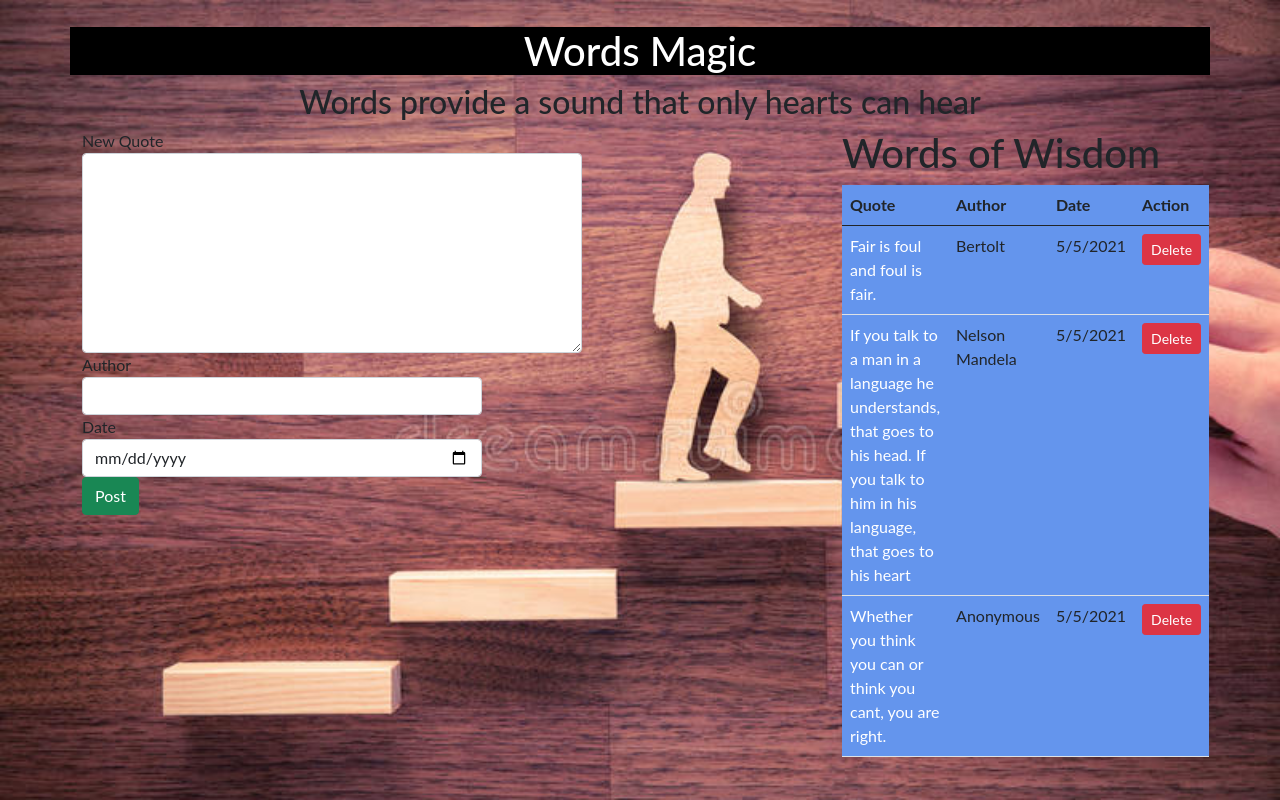
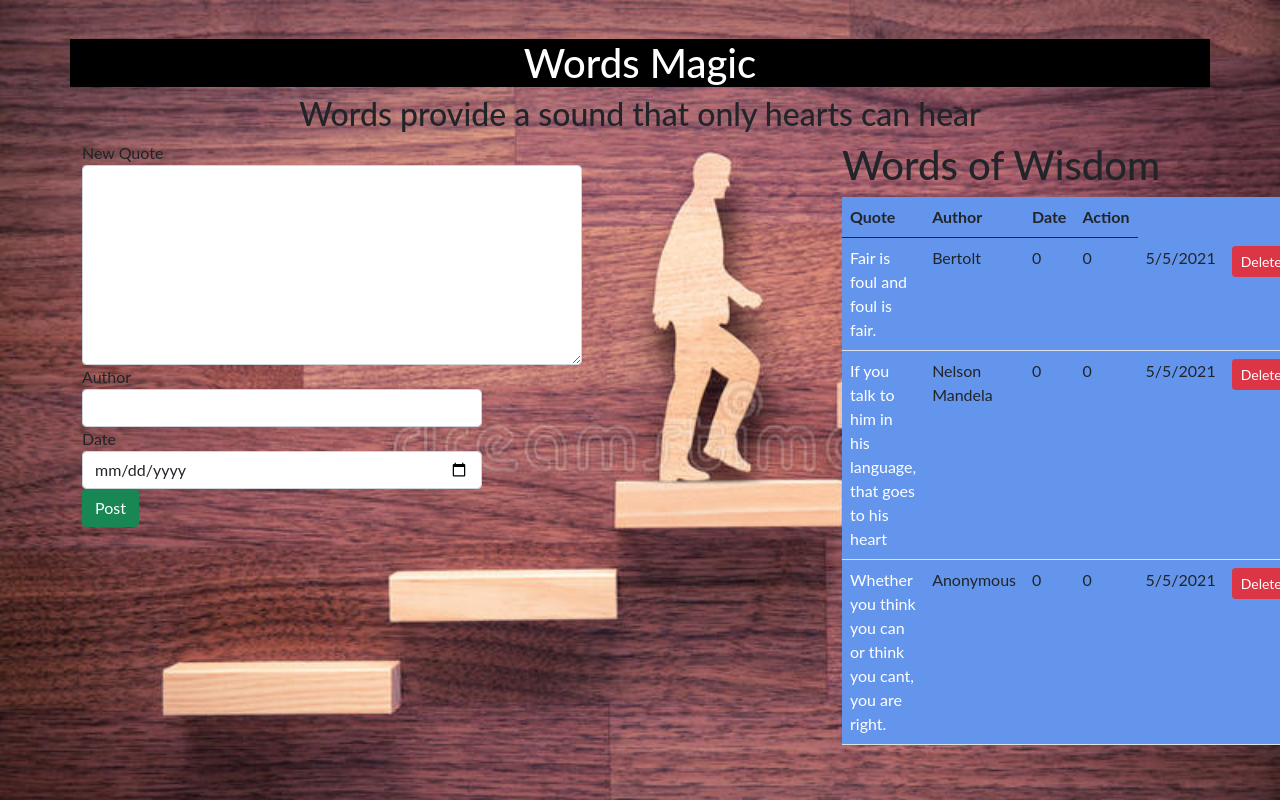
Before and after one commit to Evance23/Words, an Angular app: page / in a window 1280 px wide. Built offline with nearby package versions, Linux system fonts and the light colour scheme.

Commit message:
Add changes

```diff
--- a/src/app/forms/forms.component.ts
+++ b/src/app/forms/forms.component.ts
@@ -11,7 +11,7 @@
 
 export class FormsComponent implements OnInit {
 //   this.addQuote.emit(this.newQuote);
-newQuote = new Words(0, "", " ", " ");
+newQuote = new Words(0, "", " ", 0,0 , " ");
 constructor(){
 
 }
--- a/src/app/wisdom/wisdom.component.html
+++ b/src/app/wisdom/wisdom.component.html
@@ -32,6 +32,8 @@
 
         <td class="topical text-white"> {{quote.quote}}</td>
         <td class="naming">{{quote.author}}</td>
+        <td class="roman"> {{quote.upvote}}</td>
+        <td class="roman"> {{quote.downvote}}</td>
         <td class="roman"> {{quote.date}}</td>
         <td class="roman"><button type="button" class="btn btn-danger btn-sm">Delete</button></td>
 
--- a/src/app/wisdom/wisdom.component.ts
+++ b/src/app/wisdom/wisdom.component.ts
@@ -9,9 +9,9 @@
 export class WisdomComponent implements OnInit {
   quotes:Words[]=[
 
-      new Words(1, 'Fair is foul and foul is fair.', 'Bertolt ', "5/5/2021"),
-      new Words(2, 'If you talk to a man in a language he understands, that goes to his head. If you talk to him in his language, that goes to his heart ', 'Nelson Mandela', "5/5/2021"),
-      new Words(3, 'Whether you think you can or think you cant, you are right.', 'Anonymous', "5/5/2021")
+      new Words(1, 'Fair is foul and foul is fair.', 'Bertolt ', 0,0,"5/5/2021"),
+      new Words(2, 'If you talk to him in his language, that goes to his heart ', 'Nelson Mandela', 0,0, "5/5/2021"),
+      new Words(3, 'Whether you think you can or think you cant, you are right.', 'Anonymous', 0,0, "5/5/2021")
   ];
 
   constructor(){
--- a/src/app/words.ts
+++ b/src/app/words.ts
@@ -1,5 +1,5 @@
 export class Words {
-   constructor(public id : number, public quote : string, public author : string, public date : string ){
+   constructor(public id : number, public quote : string, public author : string, public upvote : number, public downvote : number, public date : string ){
   }
 
    // author:string="";
```
